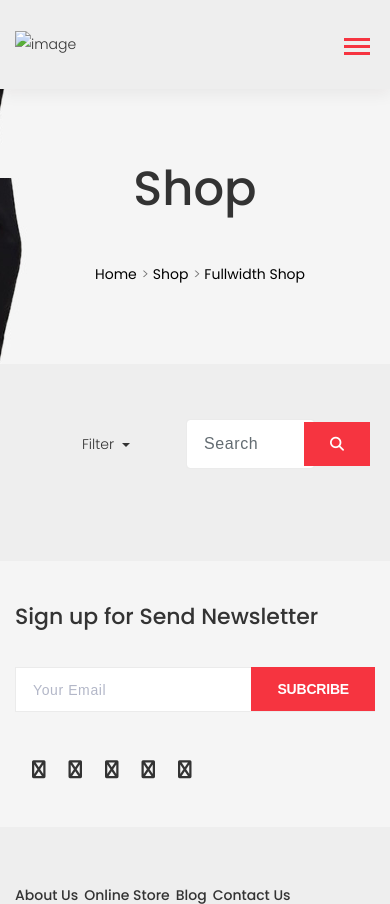
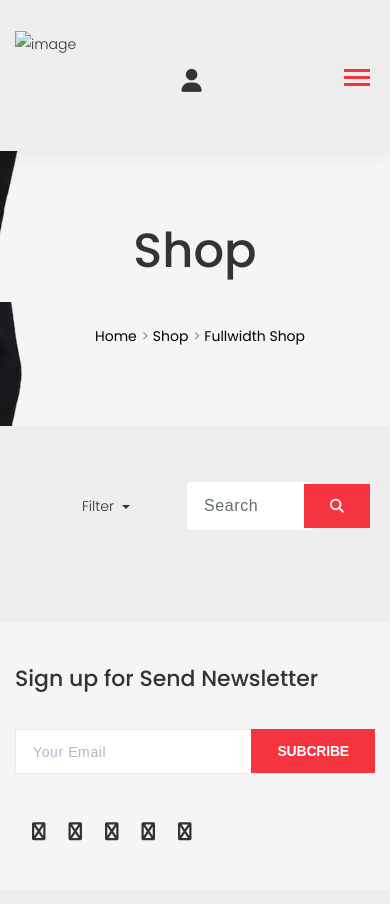
Before and after one commit to taruntyagi1/ECOMMERCE, a Django app: page /shop/ in a window 390 px wide. Shown: the top 904 px of the page. Run offline with Django 4.2, Linux system fonts and the light colour scheme; the visitor is signed in with stand-in values (Sample User, id 1); data comes from the database, SQL or seed files in the repository; data that the repository does not hold is empty; some libraries are stand-ins or nearby versions.

Commit message:
ui changes

```diff
--- a/products/views.py
+++ b/products/views.py
@@ -648,51 +648,80 @@ class Payment(TemplateView):
 
 
     def post(self,request):
-        payment_id = request.POST.get('razorpay_payment_id')
-        payment_signature = request.POST.get('razorpay_signature')
+
         cart = Cart.objects.get(user=self.request.user.id)
         cart_items = CartItems.objects.filter(cart=cart, user=self.request.user.id)
+        total_price = sum(item.price for item in cart_items)
         client = razorpay.Client(auth=(settings.RZP_KEY_ID, settings.RZP_KEY_SECRET))
+        rzp_payment_id = request.POST.get("razorpay_payment_id")
+        rzp_order_id = request.POST.get('razorpay_order_id')
+        rzp_payment_signature  = request.POST.get("razorpay_signature")
+
+
+        params_dict = {
+            'razorpay_payment_id' : rzp_payment_id,
+            'razorpay_order_id' : rzp_order_id,
+            'razorpay_signature' : rzp_payment_signature,
+        }
         try:
-            client.utility.verify_payment_signature({
-                'razorpay_payment_id': payment_id,
-                'razorpay_order_id': request.POST.get('razorpay_order_id'),
-                'razorpay_signature': payment_signature
-            })
+            generated_signature = client.utility.verify_payment_signature(params_dict)
         except Exception as e:
             # Payment verification failed, handle the error here
             print(f"Payment verification failed: {e}")
             return redirect('payment')
+        if generated_signature:
 
-        user_payment = Payments.objects.create(
-            user=request.user,
-            transaction_id=payment['id'],
-            payment_method="Razorpay",
-            amount=total_price
-        )
+            user_payment = Payments.objects.create(
+                user=request.user,
+                transaction_id=rzp_payment_id,
+                payment_method="Razorpay",
+                amount=total_price
+            )
 
-        for items in cart_items:
-            order_item = OrderItem.objects.create(
-                user=request.user,
-                payment=user_payment,
-                product=items.product,
-                quantity=items.quantity,
-                price=items.price,
-                amount=items.product.min_price
-            )
-            order_item.save()
-            variants = items.variant.all()
-            order_item.variant.set(variants)
-            send_order_receive_email(request=request, user=request.user)
+            for items in cart_items:
+                order_item = OrderItem.objects.create(
+                    user=request.user,
+                    payment=user_payment,
+                    product=items.product,
+                    quantity=items.quantity,
+                    price=items.price,
+                    amount=items.product.min_price
+                )
+                order_item.save()
+                variants = items.variant.all()
+                order_item.variant.set(variants)
+                send_order_receive_email(request=request, user=request.user)
 
-        # Clear the cart after successful payment
-        cart_items.delete()
-        cart.total_items = 0
-        cart.total_price = 0
-        cart.save()
+            # Clear the cart after successful payment
+            cart_items.delete()
+            cart.delete()
+            cart.save()
 
         return redirect('order_placed')
 
+# def verify_payment(request):
+#     if request.method == "POST":
+#         rzp_payment_id = request.POST.get("razorpay_payment_id")
+#         rzp_order_id = request.POST.get('razorpay_order_id')
+#         rzp_payment_signature  = request.POST.get("razorpay_signature")
+
+#         client = razorpay.Client(auth=(settings.RZP_KEY_ID, settings.RZP_KEY_SECRET))
+#         params_dict = {
+#             'razorpay_payment_id' : rzp_payment_id,
+#             'razorpay_order_id' : rzp_order_id,
+#             'razorpay_signature' : rzp_payment_signature,
+#         }
+#         try:
+#             generated_signature = client.utility.verify_payment_signature(params_dict)
+#         except:
+#             pass
+#         if generated_signature:
+#             user_payment = Payments.objects.create(
+#                 user = request.user,
+#                 transaction_id = rzp_payment_id,
+#                 payment_method = 'Razorpay',
+#                 total =
+#             )
 
 
 
--- a/static/stylesheets/responsive.css
+++ b/static/stylesheets/responsive.css
@@ -3,9 +3,9 @@
 @media only screen and (max-width: 1366px) {
 
 	.box-login {
-		margin-right: 30px;
-		font-size: 16px;
-		padding: 0px;
+		margin-right: 30px !important;
+		font-size: 16px !important;
+		padding: 0px !important;
 
 	}
 
@@ -114,14 +114,14 @@
 
 
 	.box-login {
-		position: relative;
-		top: auto;
-		left: auto;
-		display: block;
+		position: relative !important;
+		top: auto !important;
+		left: auto !important;
+		display: block !important;
 		margin-left: 108px;
 		/* margin-top: 3px; */
 		font-size: 23px !important;
-		top: 6px;
+		top: 6px !important;
 	}
 
 	.box-login a {
@@ -487,11 +487,27 @@
 		margin-top: 20px;
 	}
 
-	.icon_login {
-		margin-right: 30px;
+	.mobile-button {
+		display: block;
+	}
+
+	/* .icon_login {
+		margin-right: 40px;
 		font-size: 16px;
 		padding: 0px;
 
+	} */
+
+
+	.box-login {
+		position: relative !important;
+		top: auto !important;
+		left: auto !important;
+		display: block !important;
+		margin-left: 108px;
+		/* margin-top: 3px; */
+		font-size: 23px !important;
+		top: 6px !important;
 	}
 
 	.flat-filter li {
@@ -695,137 +724,27 @@
 	} */
 
 
+	.mobile-button {
+		display: block;
+	}
+
+	/* .icon_login {
+		margin-right: 40px;
+		font-size: 16px;
+		padding: 0px;
+
+	} */
+
+
 	.box-login {
-		position: relative;
-		top: auto;
-		left: auto;
-		display: block;
+		position: relative !important;
+		top: auto !important;
+		left: auto !important;
+		display: block !important;
 		margin-left: 108px;
 		/* margin-top: 3px; */
 		font-size: 23px !important;
-		top: 6px;
-	}
-
-	.box-login a {
-		font-size: 23px !important;
-
-	}
-
-	.parallax1 {
-
-		background-position: -367px 0;
-		/* height: 268px; */
-		background-size: auto;
-
-	}
-
-	.parallax1 .breadcrumbs ul {
-		margin-left: 73px;
-	}
-
-	.parallax1 .breadcrumbs ul li a {
-		color: black;
-	}
-
-	.profile_dropdown .btn-submenu {
-		margin-left: -29px !important;
-		position: relative;
-	}
-
-	.profile_dropdown .dropdown-menu li a {
-		color: black !important;
-		font-weight: 500 !important;
-		font-size: 18px;
-	}
-
-	.cat_filters .cat_name {
-		display: none;
-
-	}
-
-	.cat_filters .cat_dropdown {
-		display: block !important;
-	}
-
-	.search_filter {
-		width: 129px;
-		position: relative;
-		left: 7px;
-	}
-
-	.search_filter button {
-		position: relative;
-		left: 66px;
-		left: 118px;
-	}
-
-	.cat_filters .cat_dropdown .dropdown-menu a {
-		font-size: 20px !important;
-		letter-spacing: 1px;
-		font-weight: 500;
-		line-height: 38px;
-		margin-left: 10px;
-	}
-  .res_cart{
-		display: block !important;
-	}
-
-	#new_products {
-		display: flex;
-		justify-content: center;
-		align-items: center;
-
-		flex-direction: column;
-	}
-	.new_text{
-		position: relative;
-    	top: 10px;
-	}
-	.main-shop .product-card{
-
-		grid-template-columns: repeat(auto-fit, minmax(50%, 1fr));
-		margin-left: -8px !important;
-
-	}
-
-	.main-shop .product-card .card .prd_btn_page {
-		margin-left: 155px;
-		margin-top: 8px;
-		padding: 7px 8px 6px 5px;
-		position: relative;
-		top: -19px;
-		left: -107px;
-		font-size: 14px;
-	}
-	.main-shop .product-card .card .prd_btn_page a{
-
-	}
-	.main-shop .product-card .card {
-		margin-top: 20px !important;
-		height: 367px !important;
-		width: 201px !important;
-	}
-	.main-shop .product-card .card img{
-		height: 168px;
-    width: 157px;
-	}
-
-}
-
-@media only screen and (max-width: 479px) {
-	/* .flat-image-box.div-h22 .item {
-		margin-bottom: 22px;
-	} */
-
-	.product-fourcolumn .product .product-item {
-		width: 100%;
-	}
-
-	.box-login {
-		margin-right: 30px;
-		font-size: 16px;
-		padding: 0px;
-
+		top: 6px !important;
 	}
 
 	.product.style2 .product-item .product-thumb {
@@ -957,139 +876,4 @@
 	.product.style4 .product-item {
 		margin-bottom: 0px;
 	}
-	.menu-extra {
-		display: none;
-		position: relative;
-	}
-
-	.nav-wrap {
-		display: none;
-	}
-
-	.mobile-button {
-		display: block;
-	}
-
-	/* .icon_login {
-		margin-right: 40px;
-		font-size: 16px;
-		padding: 0px;
-
-	} */
-
-
-	.box-login {
-		position: relative;
-		top: auto;
-		left: auto;
-		display: block;
-		margin-left: 108px;
-		/* margin-top: 3px; */
-		font-size: 23px !important;
-		top: 6px;
-	}
-
-	.box-login a {
-		font-size: 23px !important;
-
-	}
-
-	.parallax1 {
-
-		background-position: -367px 0;
-		/* height: 268px; */
-		background-size: auto;
-
-	}
-
-	.parallax1 .breadcrumbs ul {
-		margin-left: 73px;
-	}
-
-	.parallax1 .breadcrumbs ul li a {
-		color: black;
-	}
-
-	.profile_dropdown .btn-submenu {
-		margin-left: -29px !important;
-		position: relative;
-	}
-
-	.profile_dropdown .dropdown-menu li a {
-		color: black !important;
-		font-weight: 500 !important;
-		font-size: 18px;
-	}
-
-	.cat_filters .cat_name {
-		display: none;
-
-	}
-
-	.cat_filters .cat_dropdown {
-		display: block !important;
-	}
-
-	.search_filter {
-		width: 129px;
-		position: relative;
-		left: 7px;
-	}
-
-	.search_filter button {
-		position: relative;
-		left: 66px;
-		left: 118px;
-	}
-
-	.cat_filters .cat_dropdown .dropdown-menu a {
-		font-size: 20px !important;
-		letter-spacing: 1px;
-		font-weight: 500;
-		line-height: 38px;
-		margin-left: 10px;
-	}
-  .res_cart{
-		display: block !important;
-	}
-
-	#new_products {
-		display: flex;
-		justify-content: center;
-		align-items: center;
-
-		flex-direction: column;
-	}
-	.new_text{
-		position: relative;
-    	top: 10px;
-	}
-	.main-shop .product-card{
-
-		grid-template-columns: repeat(auto-fit, minmax(50%, 1fr));
-		margin-left: -8px !important;
-
-	}
-
-	.main-shop .product-card .card .prd_btn_page {
-		margin-left: 155px;
-		margin-top: 8px;
-		padding: 7px 8px 6px 5px;
-		position: relative;
-		top: -19px;
-		left: -107px;
-		font-size: 14px;
-	}
-	.main-shop .product-card .card .prd_btn_page a{
-
-	}
-	.main-shop .product-card .card {
-		margin-top: 20px !important;
-		height: 367px !important;
-		width: 201px !important;
-	}
-	.main-shop .product-card .card img{
-		height: 168px;
-    width: 157px;
-	}
 }
```
Also changed, not shown: other parts of static/stylesheets/responsive.css (+13 -0 lines).
